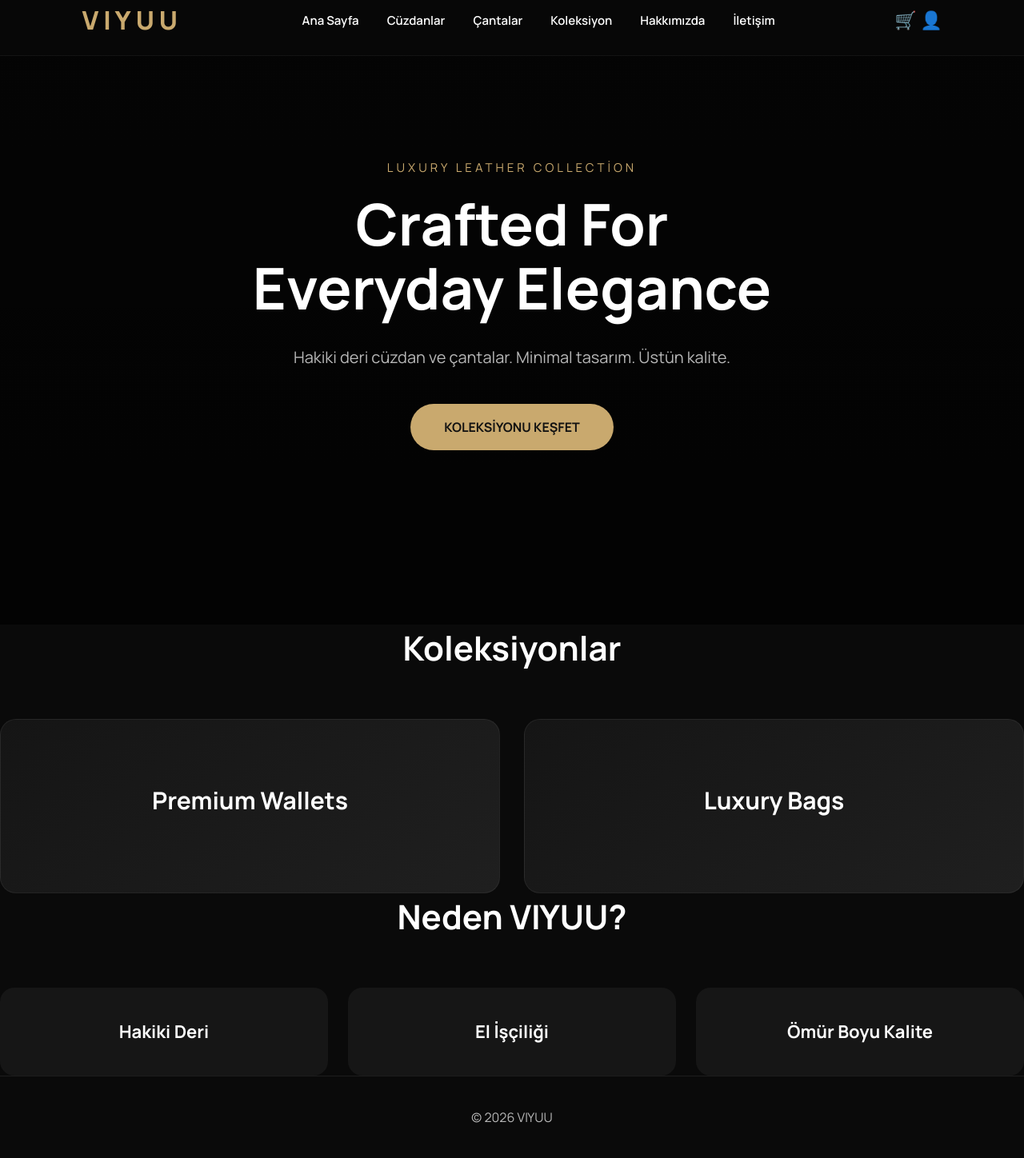
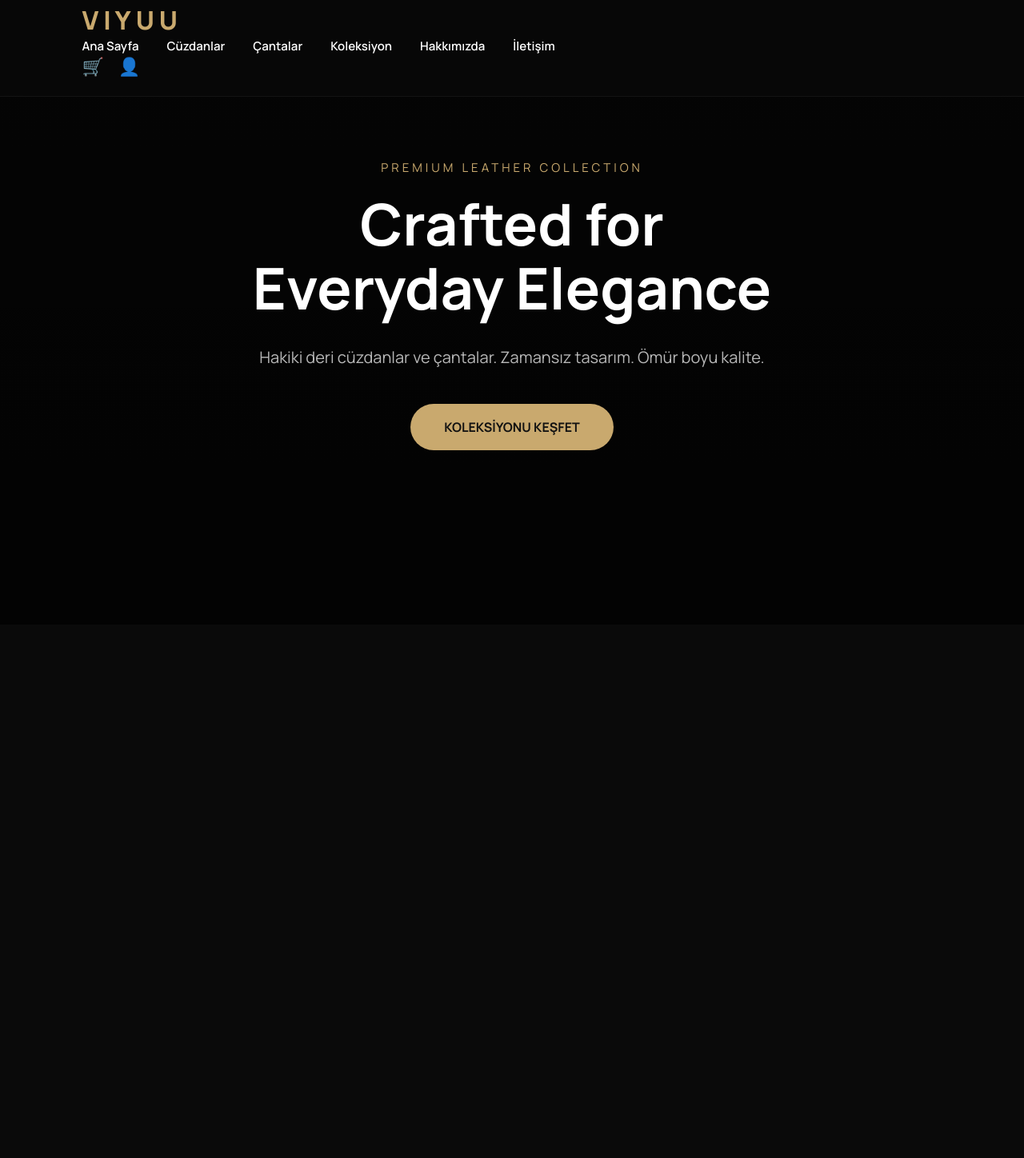
Before and after one commit to harunokur133-cmyk/viyuu-store, a plain HTML site: page index.html in a window 1280 px wide. Shown: the part 19-1467 px from the top of the page at 80% size. After the commit the page ends 800 px from the top, so only its background shows below. Drawn offline with Linux system fonts and the light colour scheme.

Commit message:
Update index.html

```diff
--- a/index.html
+++ b/index.html
@@ -1,28 +1,27 @@
 <!DOCTYPE html>
 <html lang="tr">
-
 <head>
-
     <meta charset="UTF-8">
-
-<meta name="viewport"
-content="width=device-width, initial-scale=1.0">
-
+    <meta name="viewport" content="width=device-width, initial-scale=1.0">
     <title>VIYUU | Premium Leather</title>
 
+    <meta name="description" content="VIYUU Premium Deri Cüzdan ve Çanta Koleksiyonu">
+
     <link rel="preconnect" href="https://fonts.googleapis.com">
-
     <link rel="preconnect" href="https://fonts.gstatic.com" crossorigin>
 
     <link href="https://fonts.googleapis.com/css2?family=Manrope:wght@300;400;500;600;700;800&display=swap" rel="stylesheet">
 
     <link rel="stylesheet" href="css/style.css">
-
 </head>
 
 <body>
 
 <header>
+
+<div class="container">
+
+<div class="navbar">
 
 <div class="logo">
 
@@ -48,9 +47,13 @@ VIYUU
 
 <div class="icons">
 
-🛒
+<span>🛒</span>
 
-👤
+<span>👤</span>
+
+</div>
+
+</div>
 
 </div>
 
@@ -58,17 +61,19 @@ VIYUU
 
 <section class="hero">
 
+<div class="container">
+
 <div class="hero-content">
 
 <p class="small-title">
 
-Luxury Leather Collection
+PREMIUM LEATHER COLLECTION
 
 </p>
 
 <h1>
 
-Crafted For<br>
+Crafted for<br>
 
 Everyday Elegance
 
@@ -76,11 +81,11 @@ Everyday Elegance
 
 <p class="description">
 
-Hakiki deri cüzdan ve çantalar.
+Hakiki deri cüzdanlar ve çantalar.
 
-Minimal tasarım.
+Zamansız tasarım.
 
-Üstün kalite.
+Ömür boyu kalite.
 
 </p>
 
@@ -92,80 +97,6 @@ KOLEKSİYONU KEŞFET
 
 </div>
 
-</section>
-
-<section class="collections">
-
-<h2>
-
-Koleksiyonlar
-
-</h2>
-
-<div class="cards">
-
-<div class="card">
-
-<h3>
-
-Premium Wallets
-
-</h3>
-
-</div>
-
-<div class="card">
-
-<h3>
-
-Luxury Bags
-
-</h3>
-
-</div>
-
 </div>
 
 </section>
-
-<section class="why">
-
-<h2>
-
-Neden VIYUU?
-
-</h2>
-
-<div class="features">
-
-<div>
-
-Hakiki Deri
-
-</div>
-
-<div>
-
-El İşçiliği
-
-</div>
-
-<div>
-
-Ömür Boyu Kalite
-
-</div>
-
-</div>
-
-</section>
-
-<footer>
-
-© 2026 VIYUU
-
-</footer>
-
-</body>
-
-</html>
```
Lines whose indentation alone changed are shown as unchanged.
